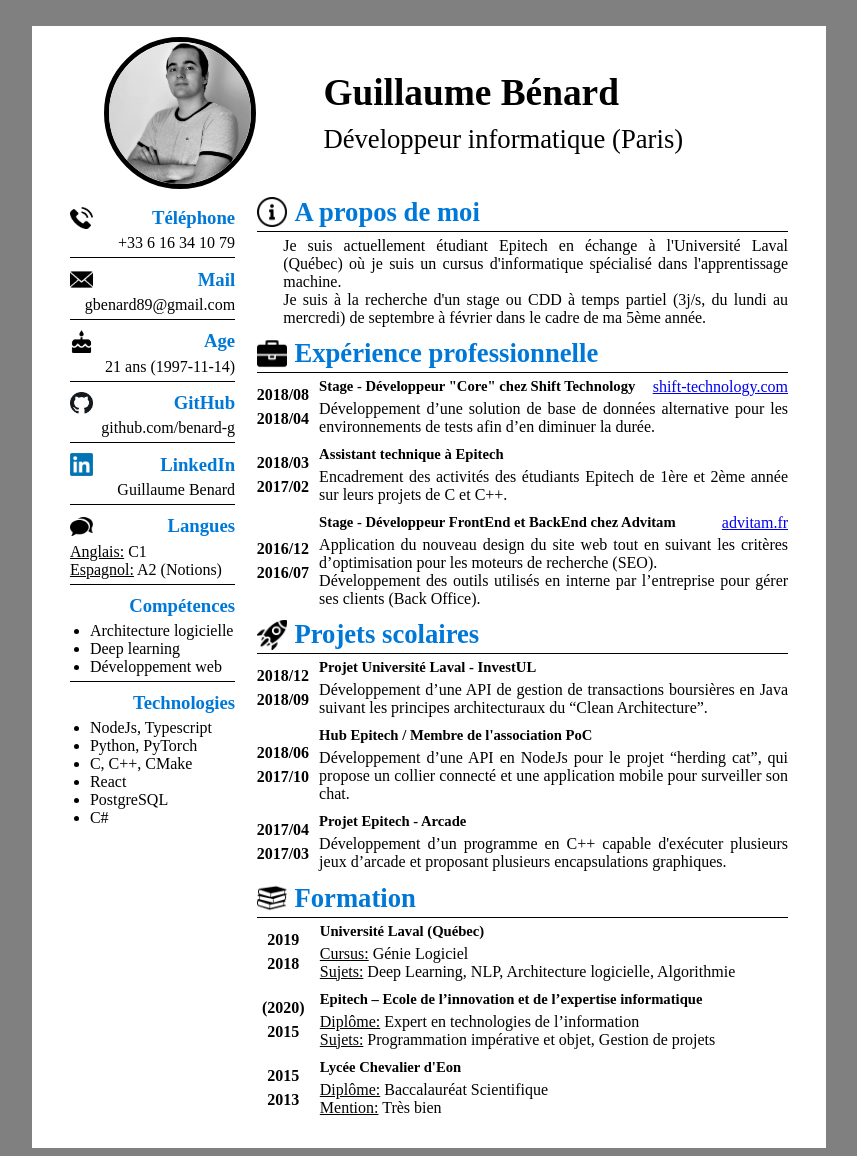
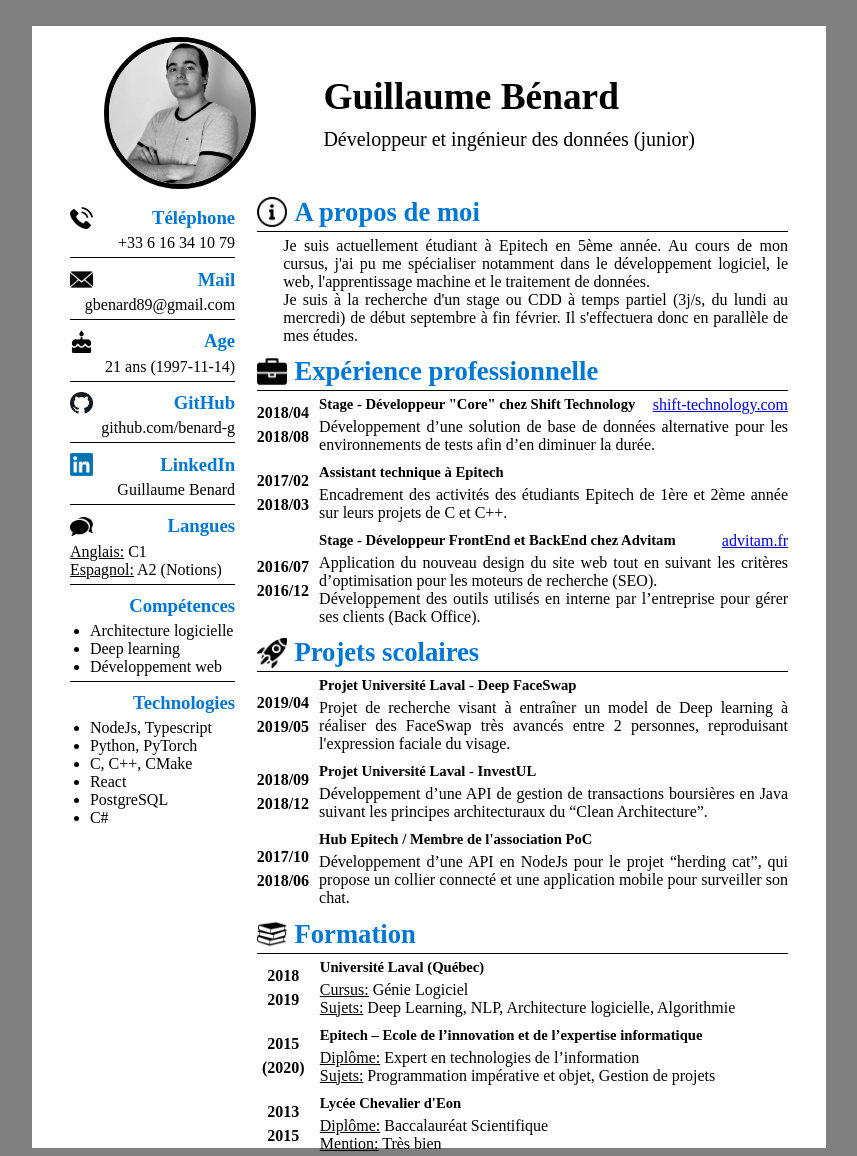
Before and after one commit to benard-g/CV, a website: page src/index.html in a window 1280 px wide. Shown: the whole page, without its empty margins (211-1068 px from the left). Drawn offline with Linux system fonts and the light colour scheme.

Commit message:
Update CV
- Change title
- Remove project "arcade" and add "deep faceswap"

```diff
--- a/src/index.html
+++ b/src/index.html
@@ -18,7 +18,7 @@
 
         <div class="header-content-container">
             <h1>Guillaume Bénard</h1>
-            <p>Développeur informatique (Paris)</p>
+            <p>Développeur et ingénieur des données (junior)</p>
         </div>
     </div>
 
@@ -35,14 +35,15 @@
                 <div class="section-content-container">
                     <div class="section-content">
                         <p class="left-marged">
-                            Je suis actuellement étudiant Epitech en échange à
-                            l'Université Laval (Québec) où je suis un cursus
-                            d'informatique spécialisé dans l'apprentissage machine.
+                            Je suis actuellement étudiant à Epitech en 5ème année.
+                            Au cours de mon cursus, j'ai pu me spécialiser notamment
+                            dans le développement logiciel, le web, l'apprentissage
+                            machine et le traitement de données.
                         </p>
                         <p class="left-marged">
                             Je suis à la recherche d'un stage ou CDD à temps
-                            partiel (3j/s, du lundi au mercredi) de septembre à
-                            février dans le cadre de ma 5ème année.
+                            partiel (3j/s, du lundi au mercredi) de début septembre à
+                            fin février. Il s'effectuera donc en parallèle de mes études.
                         </p>
                     </div>
                 </div>
@@ -57,8 +58,8 @@
 
                 <div class="section-content-container">
                     <div class="section-content-date">
+                        <div>2018/04</div>
                         <div>2018/08</div>
-                        <div>2018/04</div>
                     </div>
                     <div class="section-content">
                         <div class="spaced-container">
@@ -77,8 +78,8 @@
 
                 <div class="section-content-container">
                     <div class="section-content-date">
+                        <div>2017/02</div>
                         <div>2018/03</div>
-                        <div>2017/02</div>
                     </div>
                     <div class="section-content">
                         <h3>Assistant technique à Epitech</h3>
@@ -91,8 +92,8 @@
 
                 <div class="section-content-container">
                     <div class="section-content-date">
+                        <div>2016/07</div>
                         <div>2016/12</div>
-                        <div>2016/07</div>
                     </div>
                     <div class="section-content">
                         <div class="spaced-container">
@@ -123,8 +124,23 @@
 
                 <div class="section-content-container">
                     <div class="section-content-date">
+                        <div>2019/04</div>
+                        <div>2019/05</div>
+                    </div>
+                    <div class="section-content">
+                        <h3>Projet Université Laval - Deep FaceSwap</h3>
+                        <p>
+                            Projet de recherche visant à entraîner un model de Deep learning
+                            à réaliser des FaceSwap très avancés entre 2 personnes, reproduisant
+                            l'expression faciale du visage.
+                        </p>
+                    </div>
+                </div>
+
+                <div class="section-content-container">
+                    <div class="section-content-date">
+                        <div>2018/09</div>
                         <div>2018/12</div>
-                        <div>2018/09</div>
                     </div>
                     <div class="section-content">
                         <h3>Projet Université Laval - InvestUL</h3>
@@ -138,8 +154,8 @@
 
                 <div class="section-content-container">
                     <div class="section-content-date">
+                        <div>2017/10</div>
                         <div>2018/06</div>
-                        <div>2017/10</div>
                     </div>
                     <div class="section-content">
                         <h3>Hub Epitech / Membre de l'association PoC</h3>
@@ -147,21 +163,6 @@
                             Développement d’une API en NodeJs pour le projet
                             “herding cat”, qui propose un collier connecté et
                             une application mobile pour surveiller son chat.
-                        </p>
-                    </div>
-                </div>
-
-                <div class="section-content-container">
-                    <div class="section-content-date">
-                        <div>2017/04</div>
-                        <div>2017/03</div>
-                    </div>
-                    <div class="section-content">
-                        <h3>Projet Epitech - Arcade</h3>
-                        <p>
-                            Développement d’un programme en C++ capable
-                            d'exécuter plusieurs jeux d’arcade et proposant
-                            plusieurs encapsulations graphiques.
                         </p>
                     </div>
                 </div>
@@ -176,8 +177,8 @@
 
                 <div class="section-content-container">
                     <div class="section-content-date">
+                        <div>2018</div>
                         <div>2019</div>
-                        <div>2018</div>
                     </div>
                     <div class="section-content">
                         <h3>Université Laval (Québec)</h3>
@@ -194,8 +195,8 @@
 
                 <div class="section-content-container">
                     <div class="section-content-date">
+                        <div>2015</div>
                         <div>(2020)</div>
-                        <div>2015</div>
                     </div>
                     <div class="section-content">
                         <h3>
@@ -215,8 +216,8 @@
 
                 <div class="section-content-container">
                     <div class="section-content-date">
+                        <div>2013</div>
                         <div>2015</div>
-                        <div>2013</div>
                     </div>
                     <div class="section-content">
                         <h3>Lycée Chevalier d'Eon</h3>
--- a/src/style.css
+++ b/src/style.css
@@ -68,7 +68,7 @@ h1, h2, h3, p {
 }
 
 .header-content-container > p {
-    font-size: 20pt;
+    font-size: 15pt;
     margin-top: 10px;
 }
 
```
